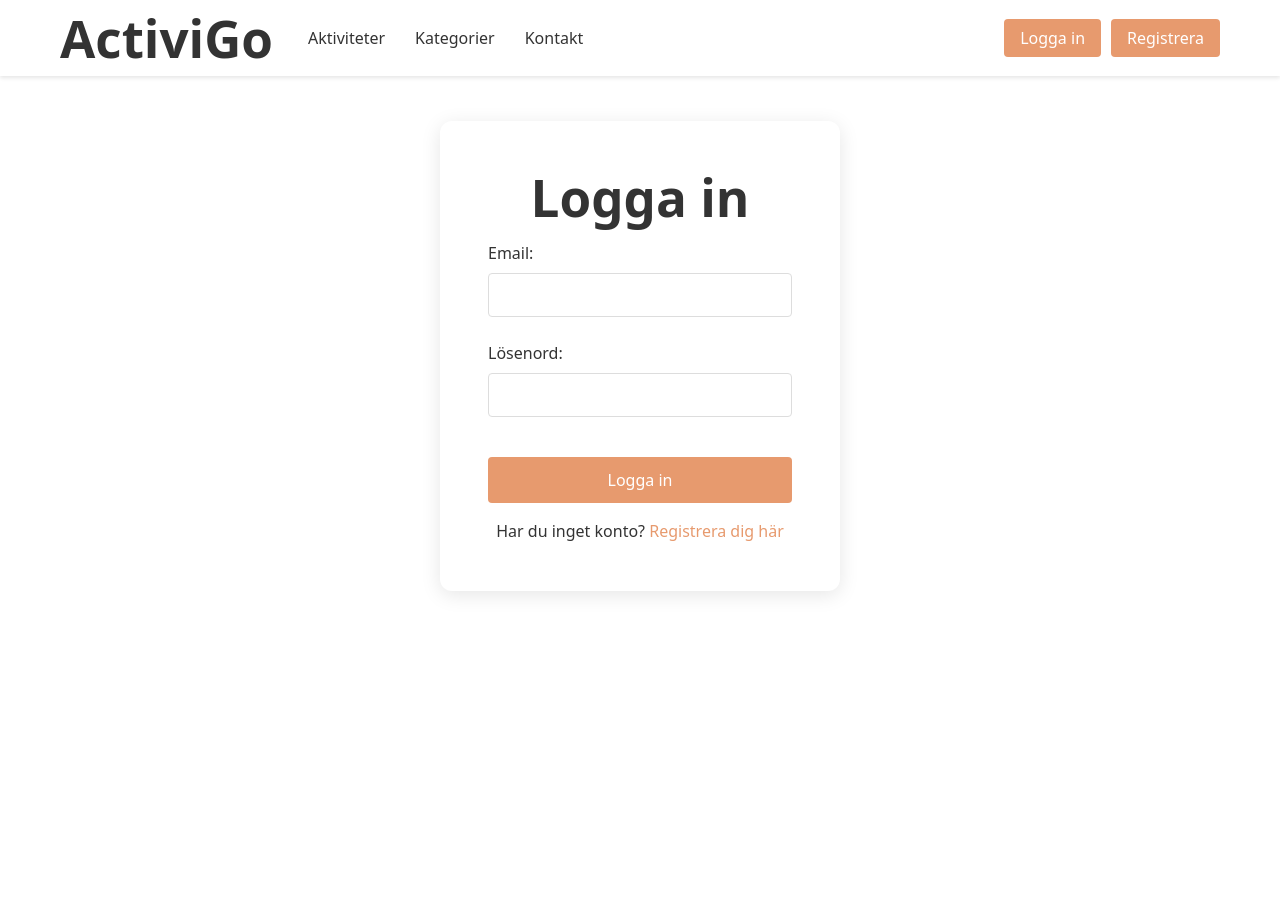
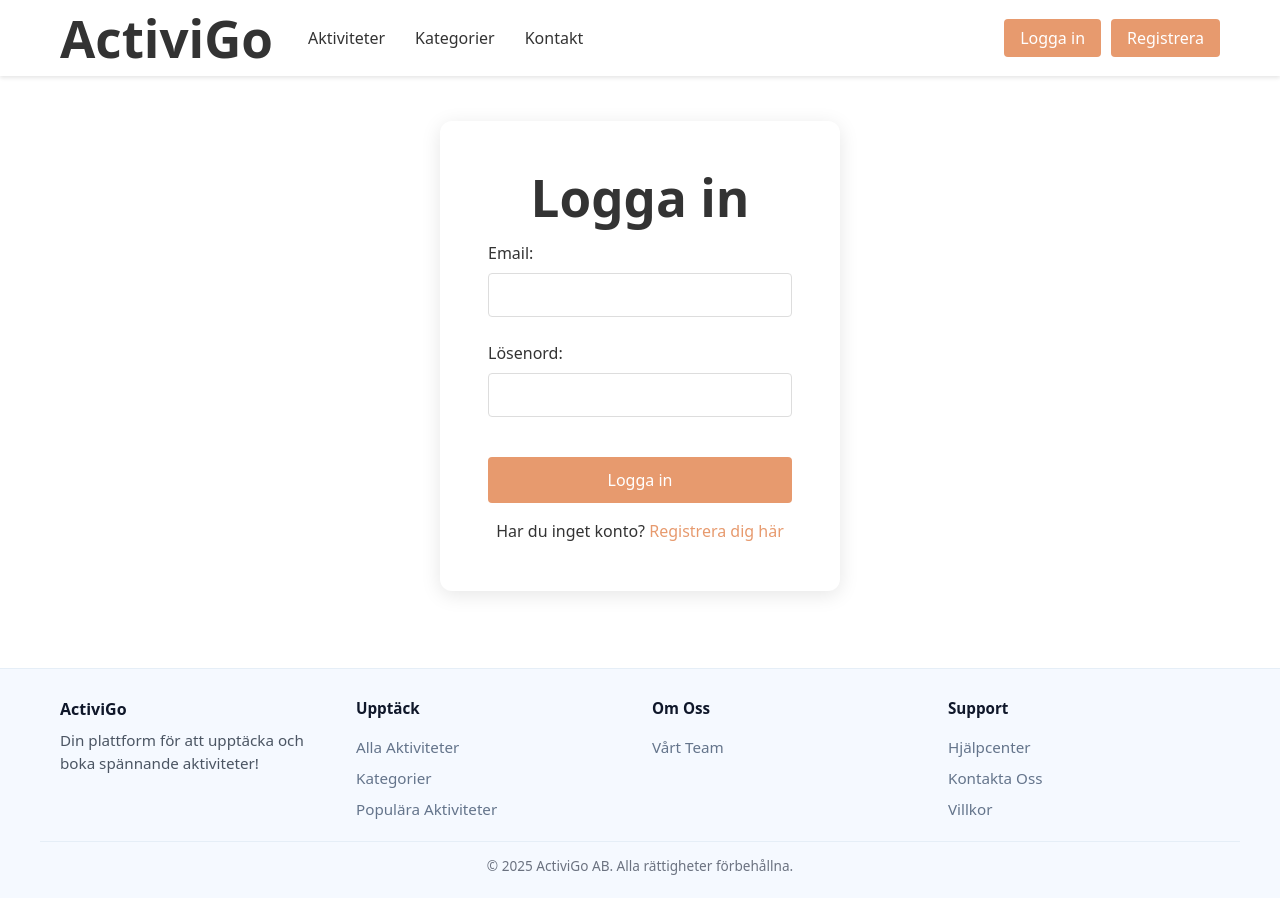
Before and after one commit to tantting/Peach_ActiviGo, a React (Vite) app in the folder FrontEnd/Peach_ActiviGo.Frontend/: page /login in a window 1280 px wide. Before the commit the page ends 800 px from the top, so only its background shows below. Built offline with nearby package versions, Linux system fonts and the light colour scheme; no server answers.

Commit message:
Added footer

```diff
--- a/FrontEnd/Peach_ActiviGo.Frontend/src/App.jsx
+++ b/FrontEnd/Peach_ActiviGo.Frontend/src/App.jsx
@@ -6,9 +6,11 @@ import CategoryView from "./Pages/CategoryView.jsx";
 import ContactView from "./Pages/ContactView.jsx";
 import LoginView from "./Pages/LoginView.jsx";
 import RegisterView from "./Pages/RegisterView.jsx";
+import Footer from "./Components/Footer.jsx";
 // CSS
 import "./Styles/Global.css";
 import "./Styles/Navbar.css";
+import "./Styles/Footer.css";
 
 function App() {
   return (
@@ -22,6 +24,7 @@ function App() {
         <Route path="/signup" element={<RegisterView />} />
         <Route path="/bookings" element={<BookingsView />} />
       </Routes>
+      <Footer />
     </Router>
   );
 }
--- /dev/null
+++ b/FrontEnd/Peach_ActiviGo.Frontend/src/Components/Footer.jsx
@@ -0,0 +1,90 @@
+import { Link } from "react-router-dom";
+import "../Styles/Footer.css";
+
+const DEFAULT_SECTIONS = [
+  {
+    title: "Upptäck",
+    links: [
+        {label: "Alla Aktiviteter",href: "/"},
+        {label: "Kategorier",href: "/about"},
+        {label: "Populära Aktiviteter",href: "/about"},
+    ],
+  },
+  {
+    title: "Om Oss",
+    links: [
+        {label: "Vårt Team",href: "/about"},
+    ],
+  },
+  {
+    title: "Support",
+    links: [
+        {label: "Hjälpcenter",href: "/contact"},
+        {label: "Kontakta Oss",href: "/contact"},
+        {label: "Villkor",href: "/contact"},
+    ],
+  },
+];
+
+export default function Footer({
+    brand = {
+        name: "ActiviGo",
+        tagline: "Din plattform för att upptäcka och boka spännande aktiviteter!",
+    },
+    sections = DEFAULT_SECTIONS,
+    meta = {
+        year: new Date().getFullYear(),
+        company: "ActiviGo AB",
+        legal: "Alla rättigheter förbehållna.",
+    },
+}) {
+    return (
+        <footer className="footer">
+            <div className="footer-main">
+                <div className="footer-brand">
+                    <h3 className="footer-brand-name">{brand.name}</h3>
+          {brand.tagline && (
+            <p className="footer-brand-tagline">{brand.tagline}</p>
+          )}
+        </div>
+
+        {/* Länkkolumner */}
+        {sections.map((section) => (
+          <nav key={section.title} aria-labelledby={`footer-${slug(section.title)}`}>
+            <h4 id={`footer-${slug(section.title)}`} className="footer-section-title">
+              {section.title}
+            </h4>
+            <ul className="footer-links">
+              {section.links.map((link) => (
+                <li key={link.label + link.href}>
+                  {link.href?.startsWith("http") ? (
+                    <a className="footer-link" href={link.href} target="_blank" rel="noreferrer">
+                      {link.label}
+                    </a>
+                  ) : (
+                    <Link className="footer-link" to={link.href || "#"}>
+                      {link.label}
+                    </Link>
+                  )}
+                </li>
+              ))}
+            </ul>
+          </nav>
+        ))}
+      </div>
+
+      {/* Copyright-rad */}
+      <div className="footer-meta">
+        <p>© {meta.year} {meta.company}. {meta.legal}</p>
+      </div>
+    </footer>
+  );
+}
+
+function slug(s) {
+  return String(s)
+    .toLowerCase()
+    .normalize("NFD").replace(/\p{Diacritic}/gu, "")
+    .replace(/[^a-z0-9]+/g, "-")
+    .replace(/(^-|-$)+/g, "");
+}
--- /dev/null
+++ b/FrontEnd/Peach_ActiviGo.Frontend/src/Styles/Footer.css
@@ -0,0 +1,76 @@
+.footer {
+  background: #f5f9ff;
+  border-top: 1px solid #e5eef7;
+  margin-top: 2rem;
+}
+
+/* Grid med brand + tre sektioner */
+.footer-main {
+  max-width: 1200px;
+  margin: 0 auto;
+  padding: 28px 20px 16px;
+  display: grid;
+  gap: 24px;
+  grid-template-columns: 1fr;
+}
+
+@media (min-width: 768px) {
+  .footer-main {
+    grid-template-columns: repeat(4, 1fr); /* desktop: 4 kolumner */
+  }
+}
+
+.footer-brand-name {
+  margin: 0;
+  font-size: 1rem;
+  font-weight: 600;
+  color: #0f172a;
+}
+
+.footer-brand-tagline {
+  margin: 8px 0 0;
+  max-width: 42ch;
+  font-size: 0.95rem;
+  color: #4b5563;
+  line-height: 1.5;
+}
+
+.footer-section-title {
+  margin: 0;
+  font-size: 0.95rem;
+  font-weight: 600;
+  color: #0f172a;
+}
+
+.footer-links {
+  list-style: none;
+  padding: 0;
+  margin: 12px 0 0;
+}
+
+.footer-link {
+  display: inline-block;
+  padding: 4px 0;
+  font-size: 0.95rem;
+  color: #64748b;
+  text-decoration: none;
+  border-radius: 4px;
+}
+
+.footer-link:hover,
+.footer-link:focus {
+  color: #0f172a;
+  text-decoration: underline;
+  outline: none;
+}
+
+
+.footer-meta {
+  max-width: 1200px;
+  margin: 0 auto;
+  border-top: 1px solid #e5eef7;
+  text-align: center;
+  padding: 14px 20px 22px;
+  color: #6b7280;
+  font-size: 0.85rem;
+}
```
